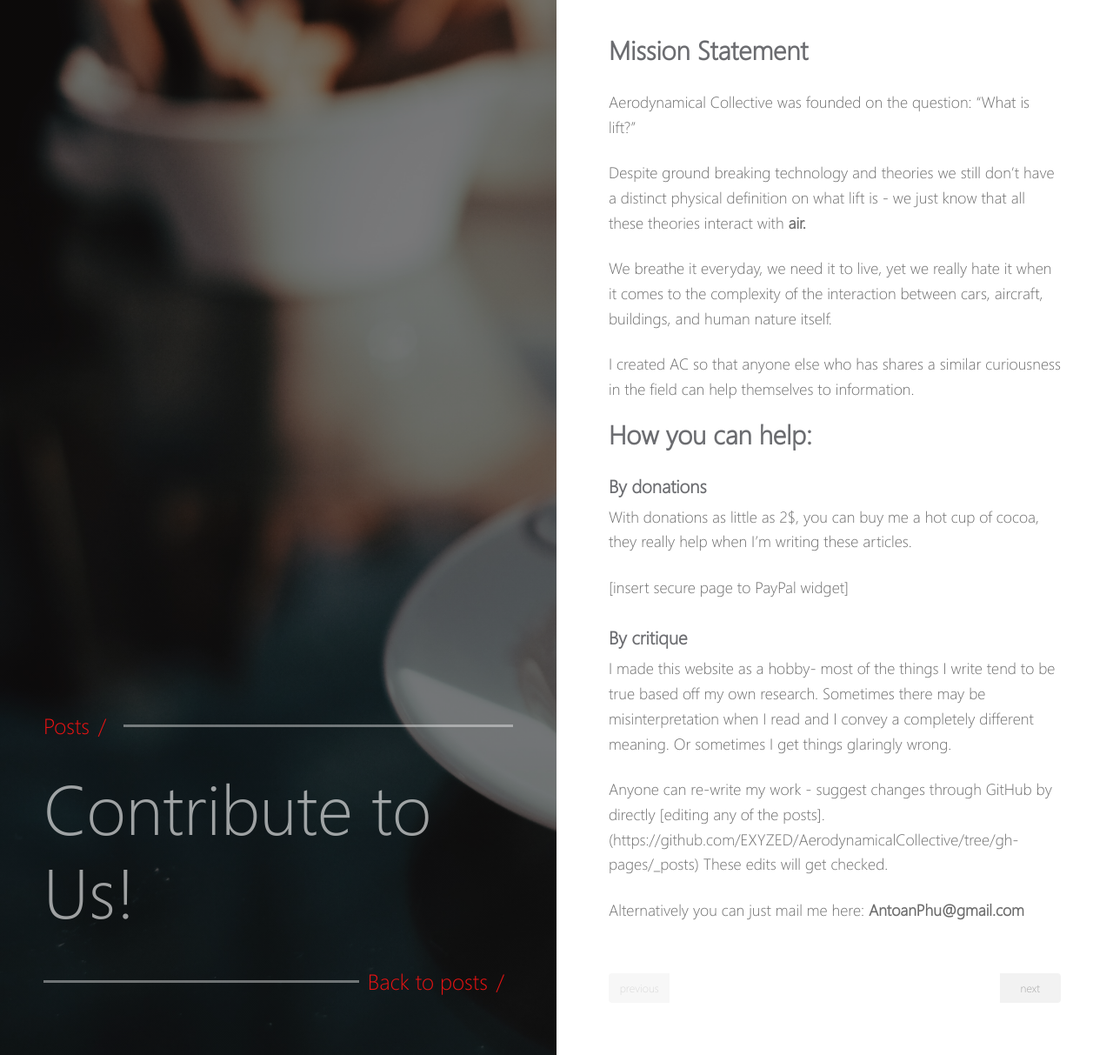
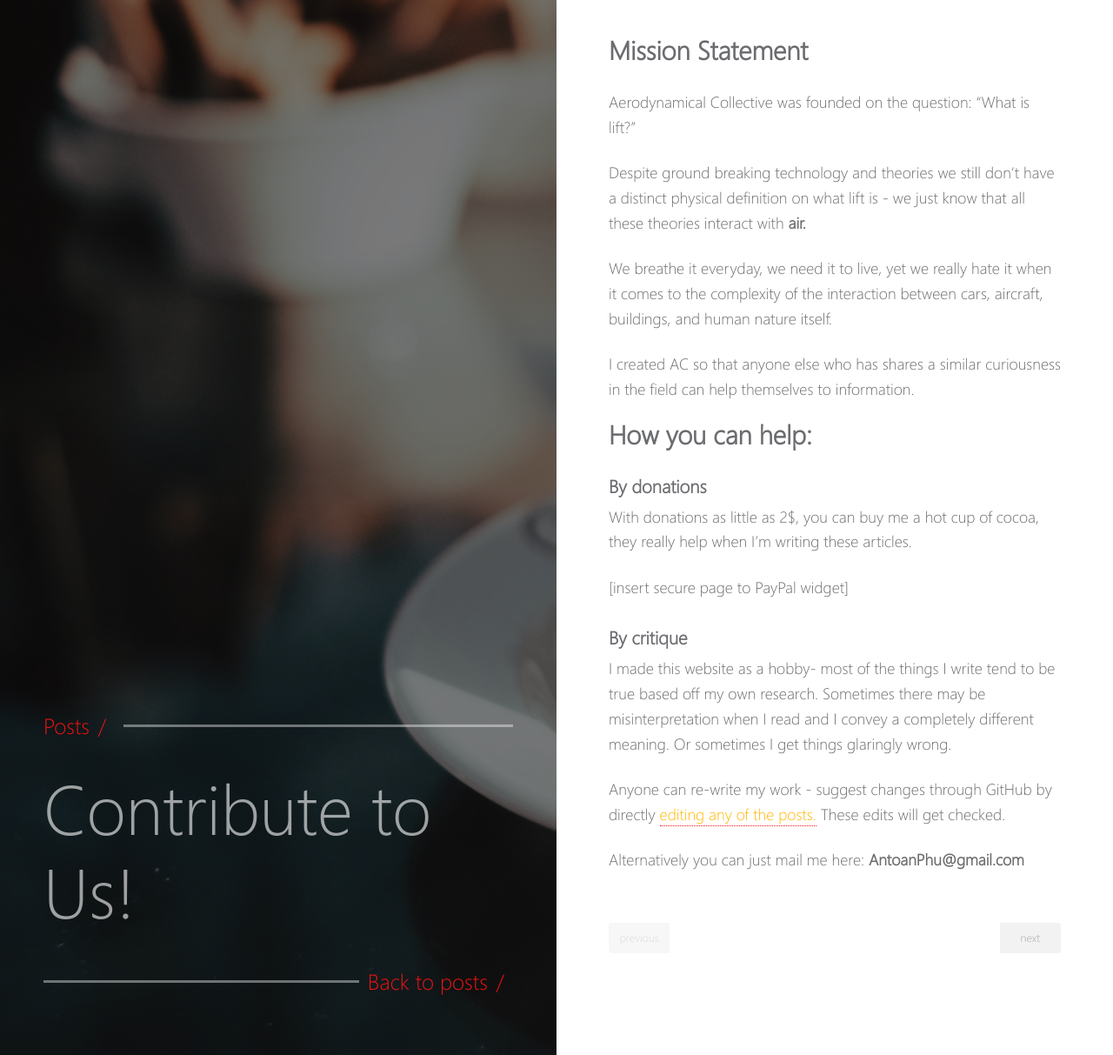
Before and after one commit to EXYZED/AerodynamicalCollective, a Jekyll site: the page built from _posts/2019-07-11-Site-Donations.md, in a window 1280 px wide, cut to the strip 136-1349 px from the top of the page. Shown: the whole strip at 87% size. Built offline with Jekyll 4.4.1, drawn with Linux system fonts in a browser that asks for light colours.

Commit message:
Syntax fix, whoops.

```diff
--- a/_posts/2019-07-11-Site-Donations.md
+++ b/_posts/2019-07-11-Site-Donations.md
@@ -30,7 +30,7 @@ With donations as little as 2$, you can buy me a hot cup of cocoa, they really h
 ### By critique
 I made this website as a hobby- most of the things I write tend to be true based off my own research. Sometimes there may be misinterpretation when I read and I convey a completely different meaning. Or sometimes I get things glaringly wrong.
 
-Anyone can re-write my work - suggest changes through GitHub by directly [editing any of the posts].(https://github.com/EXYZED/AerodynamicalCollective/tree/gh-pages/_posts) These edits will get checked.
+Anyone can re-write my work - suggest changes through GitHub by directly [editing any of the posts.](https://github.com/EXYZED/AerodynamicalCollective/tree/gh-pages/_posts) These edits will get checked.
 
 Alternatively you can just mail me here:
 **AntoanPhu@gmail.com**
```
